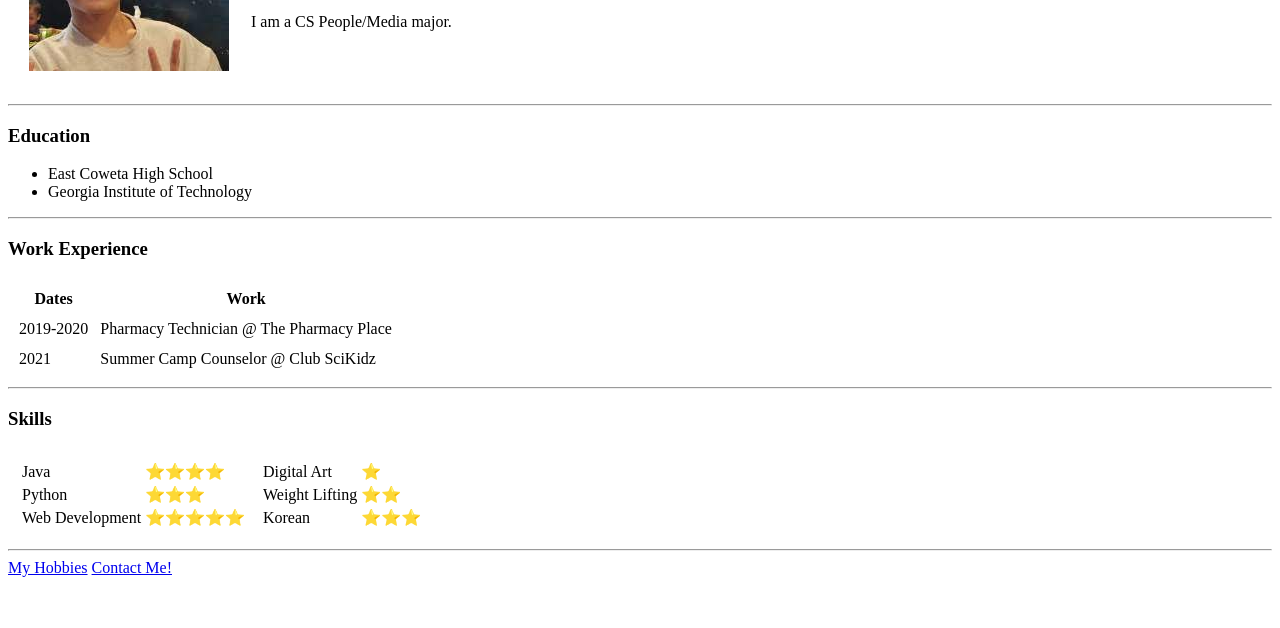
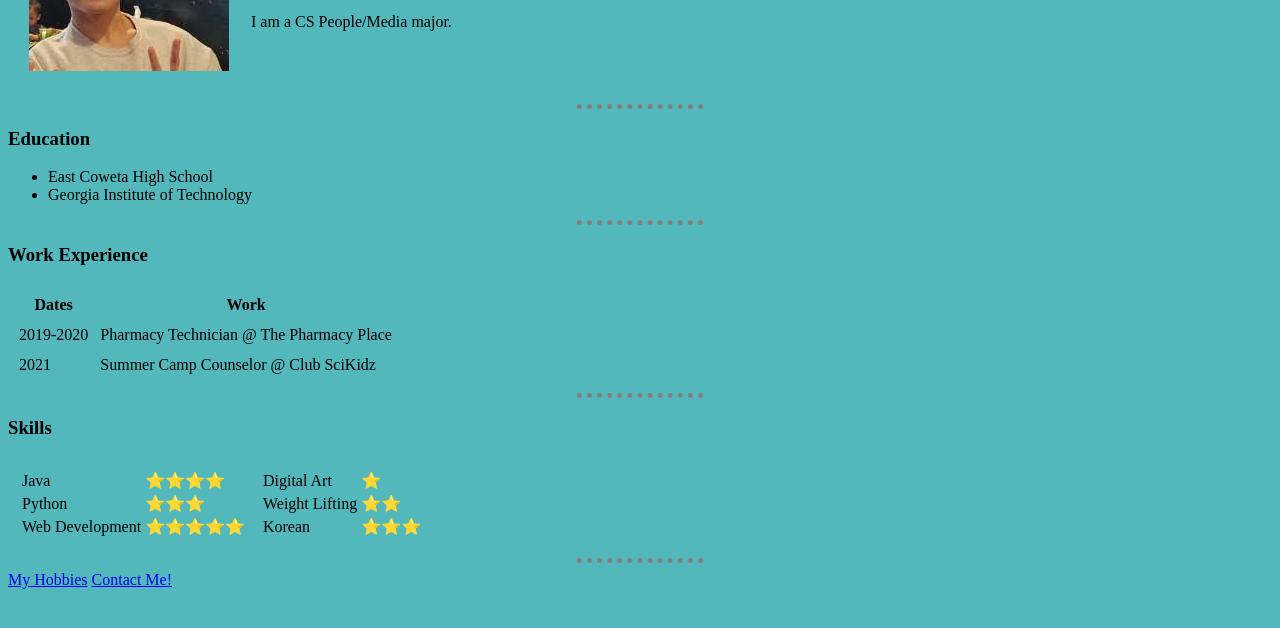
Before and after one commit to ypark0502/potential-palm-tree, a plain HTML site: page index.html in a window 1280 px wide. Shown: the part 158-786 px from the top of the page. Drawn offline with Linux system fonts and the light colour scheme.

Commit message:
Added css styling to index

```diff
--- a/index.html
+++ b/index.html
@@ -6,6 +6,19 @@
         <meta http-equiv="X-UA-Compatible" content="IE=edge" />
         <meta name="viewport" content="width=device-width, initial-scale=1.0" />
         <title>💚 Ewan's Personal Site</title>
+
+        <style>
+            body {
+                background-color: #53B8BB;
+            }
+            hr {
+                border-style: none;
+                border-top-style: dotted;
+                border-color: grey;
+                border-width: 5px;
+                width: 10%;
+            }
+        </style>
     </head>
 
     <body>
```
